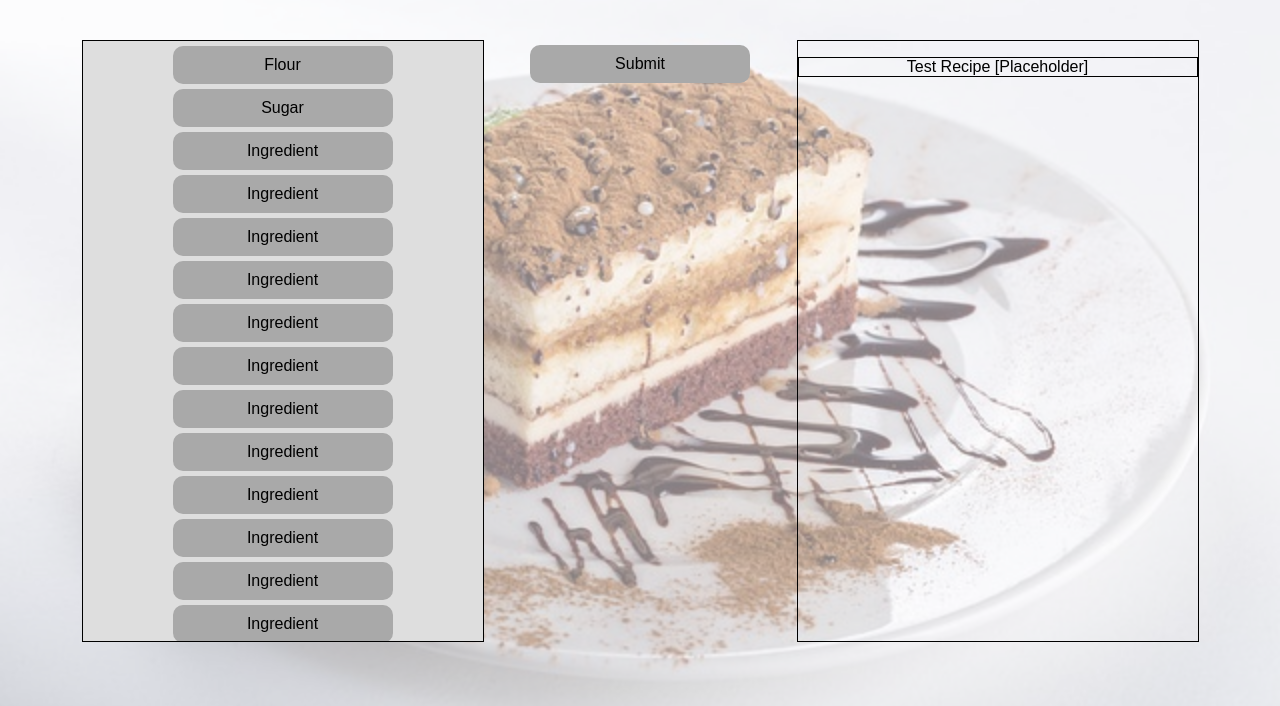
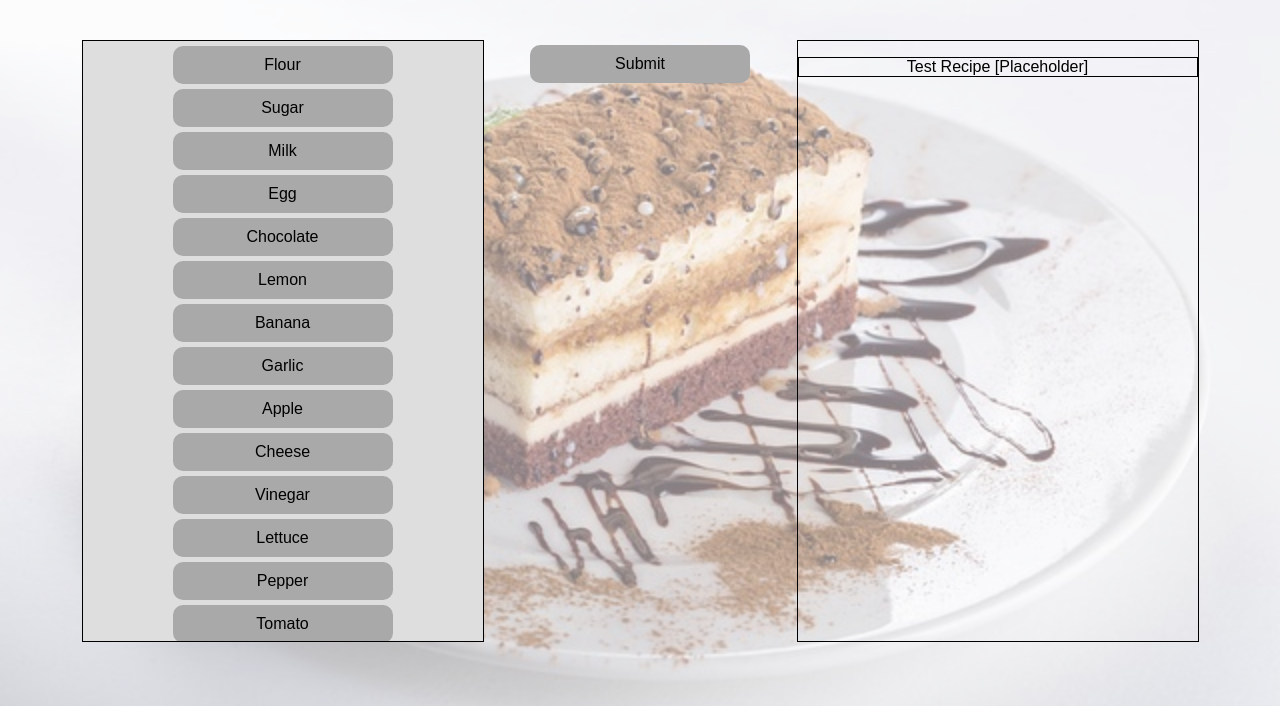
Before and after one commit to Nando785/Recipe-generator, a Flask app: page / in a window 1280 px wide. Shown: the part 94-800 px from the top of the page. Run offline with Flask 3, Linux system fonts and the light colour scheme.

Commit message:
Started work on server response
Ingredients are now successfully sent to API, and API sends information back to frontend. Information is able to be displayed as response but only if using temporary tests. Need to format information properly in order to get recipe information to show up instead.

```diff
--- a/app.py
+++ b/app.py
@@ -11,17 +11,20 @@ def generate_recipes():
     selected_ingredients = data.get('ingredients', [])
 
     #run the RecipeGenerator.py script with selected ingredients
-    script_path = 'RecipeGenerator.py' #potential error
+    script_path = 'RecipeGenerator.py'
     command = ['python', script_path] + selected_ingredients
-    subprocess.run(command)
+    #subprocess.run(command)
 
-    return jsonify({'message': 'Recipe generation started successfully'})
-# @app.route('/send-ingredients', methods=['POST'])
-# def recieve_ingredients():
-#     data = request.json
-#     selected_ingredients = data.get('ingredients', [])
+    try:
+        result = subprocess.check_output(command, stderr=subprocess.STDOUT, text=True)
+        #debug: pring script output
+        print(result)
 
-#     return jsonify({'message': 'Ingredients recieved successfully'})
+        #return jsonify({'message': 'Recipe generatoin started successfully'})
+        return jsonify({'recipes': result})
+    except subprocess.CalledProcessError as e:
+        return jsonify({'error': str(e)})
+
 
 if __name__ == '__main__':
     app.run(debug=True, port=8000)
--- a/static/script.js
+++ b/static/script.js
@@ -1,6 +1,7 @@
 const ingredients = document.querySelectorAll('.ingredient');
 const submitButton = document.querySelector('.submit_button');
 
+//add ingredient button selecting functionality
 ingredients.forEach(ingredient => {
     ingredient.addEventListener('click', function () {
         const isChecked = this.getAttribute('data-checked') === 'true';
@@ -16,9 +17,11 @@ submitButton.addEventListener('click', function () {
     submitButton.classList.toggle('checked');
 
     const selectedIngredients = [];
+    //grab all ingredient buttons
     const ingredientButtons = document.querySelectorAll('.ingredient');
 
     ingredientButtons.forEach(ingredient => {
+        //if ingredient is checked, add div word into list
         if(ingredient.classList.contains('checked')){
             selectedIngredients.push(ingredient.textContent);
         }
@@ -34,7 +37,21 @@ submitButton.addEventListener('click', function () {
     })
     .then(response => response.json())
     .then(data => {
+        console.log(data)
         console.log(data.message); // Log the response message
+
+        const recipeResults = document.querySelector('.recipe_results');
+
+        //clear previous results
+        recipeResults.innerHTML = '';
+
+        //loop through the data and create a new div for each recipe
+        data.recipes.forEach(recipe => {
+            const recipeDiv = document.createElement('div');
+            recipeDiv.classList.add('recipe_item');
+            recipeDiv.textContent = "Title: ${recipe.title}, Likes: ${recipe.likes}";
+            recipeResults.appendChild(recipeDiv);
+        });
     })
     .catch(error => {
         console.error('Error:', error);
--- a/static/style.css
+++ b/static/style.css
@@ -172,3 +172,11 @@ body,html{
     border-style: solid;
     border-width: 1px 1px;
 }
+
+.recipe_item{
+    background-color: #F5F5F5;
+    border: 1px solid #CCCCCC;
+    margin: 10px;
+    padding: 10px;
+    border-radius: 5px;
+}
--- a/templates/index.html
+++ b/templates/index.html
@@ -18,21 +18,21 @@
 
 
                     <div class="ingredients_list">
-                        <div class="ingredient" data-checked="false"> Flour </div>
-                        <div class="ingredient" data-checked="false"> Sugar </div>
-                        <div class="ingredient" data-checked="false"> Ingredient </div>
-                        <div class="ingredient" data-checked="false"> Ingredient </div>
-                        <div class="ingredient" data-checked="false"> Ingredient </div>
-                        <div class="ingredient" data-checked="false"> Ingredient </div>
-                        <div class="ingredient" data-checked="false"> Ingredient </div>
-                        <div class="ingredient" data-checked="false"> Ingredient </div>
-                        <div class="ingredient" data-checked="false"> Ingredient </div>
-                        <div class="ingredient" data-checked="false"> Ingredient </div>
-                        <div class="ingredient" data-checked="false"> Ingredient </div>
-                        <div class="ingredient" data-checked="false"> Ingredient </div>
-                        <div class="ingredient" data-checked="false"> Ingredient </div>
-                        <div class="ingredient" data-checked="false"> Ingredient </div>
-                        <div class="ingredient" data-checked="false"> Ingredient </div>
+                        <div class="ingredient" data-checked="false">Flour</div>
+                        <div class="ingredient" data-checked="false">Sugar</div>
+                        <div class="ingredient" data-checked="false">Milk</div>
+                        <div class="ingredient" data-checked="false">Egg</div>
+                        <div class="ingredient" data-checked="false">Chocolate</div>
+                        <div class="ingredient" data-checked="false">Lemon</div>
+                        <div class="ingredient" data-checked="false">Banana</div>
+                        <div class="ingredient" data-checked="false">Garlic</div>
+                        <div class="ingredient" data-checked="false">Apple</div>
+                        <div class="ingredient" data-checked="false">Cheese</div>
+                        <div class="ingredient" data-checked="false">Vinegar</div>
+                        <div class="ingredient" data-checked="false">Lettuce</div>
+                        <div class="ingredient" data-checked="false">Pepper</div>
+                        <div class="ingredient" data-checked="false">Tomato</div>
+                        <div class="ingredient" data-checked="false">Onion</div>
                     </div>
                 </section>
 
```
Also changed, not shown: RecipeGenerator.py (+51 -48 lines). Lines whose indentation alone changed are shown as unchanged.
